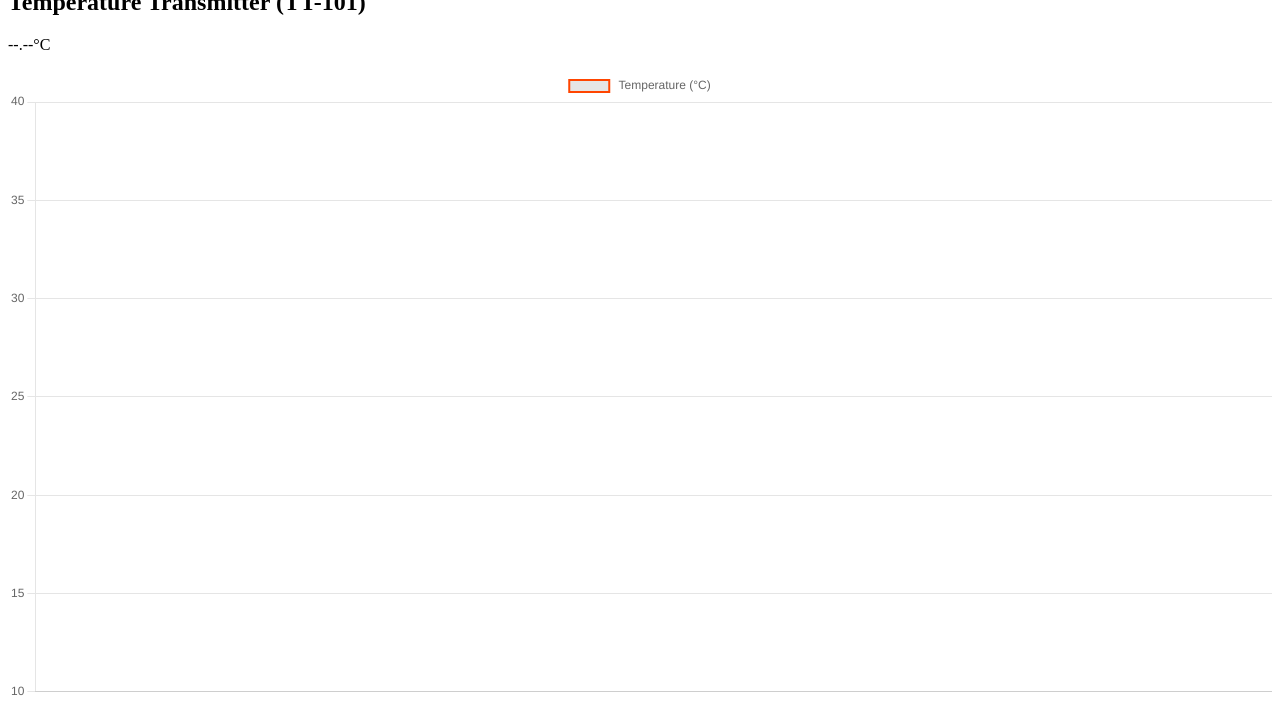
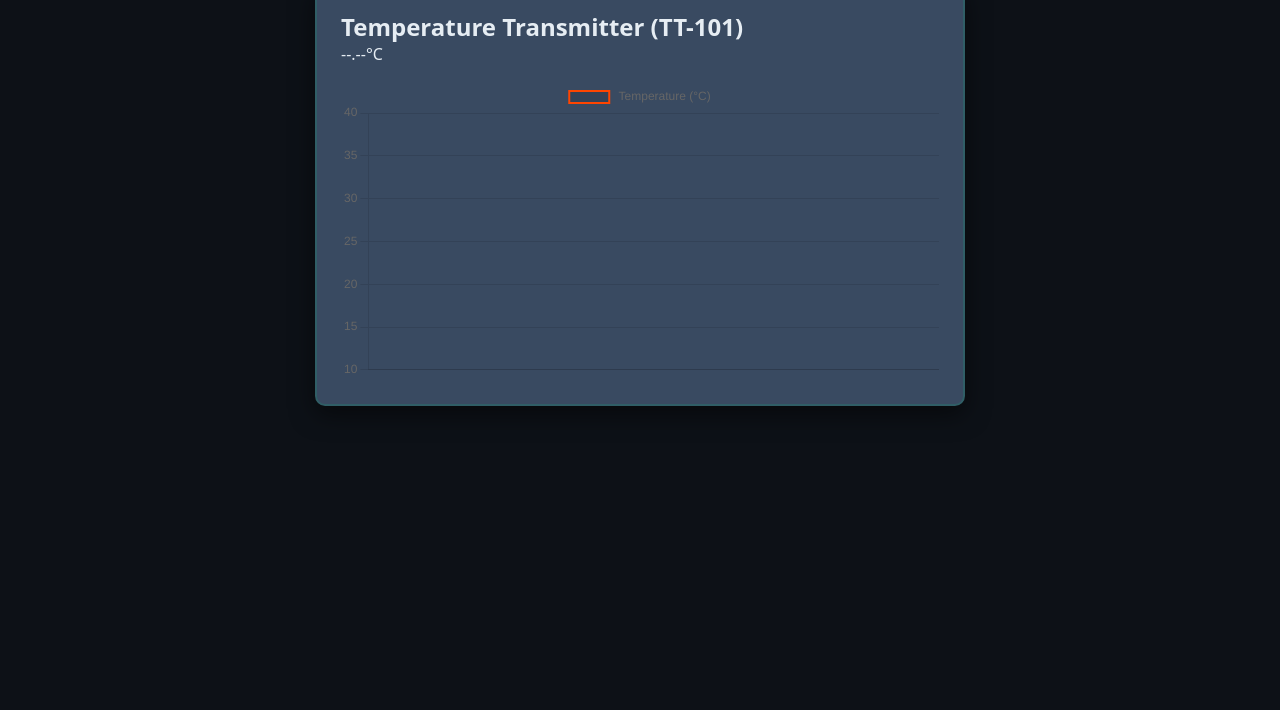
Before and after one commit to kelvin-arcanjo/web-scada-hmi-simulator, a website: page public/index.html in a window 1280 px wide. Shown: the part 91-801 px from the top of the page. Drawn offline with nearby package versions, Linux system fonts and the light colour scheme; no server answers.

Commit message:
feat: -uptdate: client.js and style.css
Implementation of a alarm-high...and initial systema's style.

```diff
--- a/public/client.js
+++ b/public/client.js
@@ -24,8 +24,10 @@
 
 const socket = io()
 const tempValue = document.getElementById('temp-value')
+const card = document.querySelector('.instrument-card')
 
 socket.on('telemetry_update' , (data) => {
+    const tempNum = parseFloat(data.value)
 
     if (tempValue) {
         tempValue.textContent = data.value
@@ -49,4 +51,15 @@
     //Render the changes in the graph;
 
     tempChart.update()
+
+    //threshold check,
+
+    if (card) {
+        if (tempNum > 28.0) {
+            card.classList.add('alarm-high')
+
+        } else {
+            card.classList.remove('alarm-high')
+        }
+    }
 })
--- a/public/index.html
+++ b/public/index.html
@@ -4,6 +4,10 @@
     <meta charset="UTF-8">
     <meta name="viewport" content="width=device-width, initial-scale=1.0">
     <title>WebSCADA: Real-Time Industrial Process HMI & Telemetry Simulator</title>
+    <link rel="stylesheet" href="style.css">
+    <link rel="preconnect" href="https://fonts.googleapis.com">
+    <link rel="preconnect" href="https://fonts.gstatic.com" crossorigin>
+    <link href="https://fonts.googleapis.com/css2?family=Rubik:ital,wght@0,300..900;1,300..900&display=swap" rel="stylesheet">
     <script src="https://cdn.jsdelivr.net/npm/chart.js"></script>
 </head>
 <body>
@@ -13,7 +17,7 @@
         <h2>Temperature Transmitter (TT-101)</h2>
         <p><span id="temp-value">--.--</span>°C</p>
 
-        <canvas id="tempChart" width="400" height="200"></canvas>
+        <canvas id="tempChart"></canvas>
     </div>
 
     <script src="/socket.io/socket.io.js"></script>
--- a/public/style.css
+++ b/public/style.css
@@ -0,0 +1,46 @@
+@charset "UTF-8";
+
+*{
+    margin: 0;
+    padding: 0;
+    box-sizing: border-box;
+}
+
+body {
+    background-color: #0d1117;
+    color: #e6edf3;
+    font-family: system-ui, -apple-system, BlinkMacSystemFont, 'Segoe UI', Roboto, Oxygen, Ubuntu, Cantarell, 'Open Sans', 'Helvetica Neue', sans-serif;
+    padding: 2rem;
+}
+
+.instrument-card {
+    max-width: 650px;
+    margin: auto;
+    background-color: #394a61;
+    padding: 1.5rem;
+    border: 2px solid #305e66;
+    border-radius: 10px;
+    box-shadow: 0px 8px 24px rgba(0, 0, 0, 0.5);
+    transition: border-color 0.3s ease, box-shadow 0.3s ease;
+}
+
+#tempChart {
+    width: 100% !important;
+    height: auto !important;
+    margin-top: 1rem;
+}
+
+
+/*High alarm visual Cue */
+
+.instrument-card.alarm-high {
+    border-color: #785149;
+    box-shadow: 0 0 20px rgba(248, 81, 73, 0.4);
+}
+
+#temp.value {
+    font-family: "Rubik", sans-serif;
+    font-size: 2.5rem;
+    font-weight: 700;
+    color: #58a6ff;
+}
```
